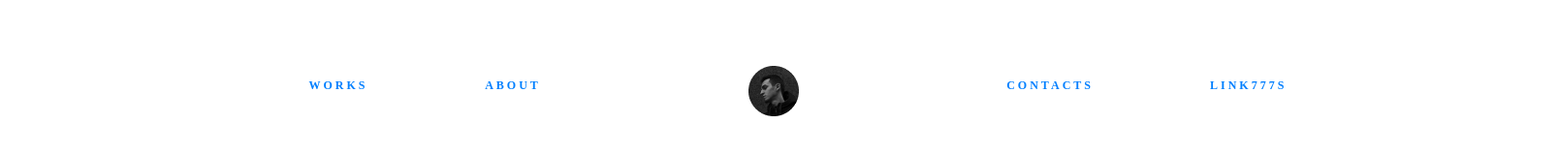
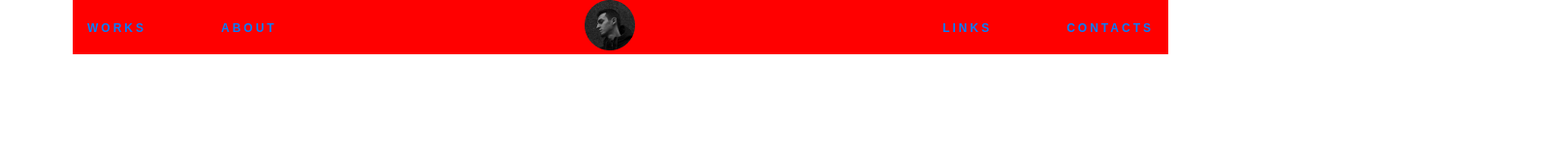
Before and after one commit to Ihor-max/mycv, a plain HTML site: page index.html in a window 1280 px wide. Shown: the top 160 px of the page at 97% size, 1608 px wide, since content can reach past the window. Drawn offline with nearby package versions, Linux system fonts and the light colour scheme.

Commit message:
Верстка шапки

```diff
--- a/css/style.css
+++ b/css/style.css
@@ -28,106 +28,61 @@ i {
 .icon-fb:before {
     content: "\e900";
 }
+
 .icon-insta:before {
     content: "\e901";
 }
+
 .icon-tv:before {
     content: "\e902";
 }
+
 .icon-ut:before {
     content: "\e903";
 }
-.wraper {
+
+/*Main style*/
+
+.wrapper {
     position: relative;
-  width: 1600px;
-  height: 3766px;
-  background: #ffffff;
-  text-align: center;
-}
-.header {
-  width: 1100px;
-  height: 52px;
-}
-.my-photo {
-  position: relative;
-  width: 52px;
-  height: 52px;
-  padding-top: 60px;
+    width: 100%;
+    max-width: 1130px;
+    height: auto;
+    background: red;
+    margin: 0 auto;
 }
 
-.contacts {
-  width: 90px;
+.header {
+    display: flex;
+    justify-content: space-between;
+    align-items: center;
+    padding: 0 15px;
+}
+
+a.links {
     height: 16px;
     color: #007fff;
-  font-family: Nunito;
-  font-size: 12px;
-  font-weight: 800;
-  line-height: 16px;
-  text-align: right;
-  text-transform: uppercase;
-  letter-spacing: 3px;
-  float: left;
-  padding: 60px;
-}
-
-.links {
-  width: 50px;
-  height: 16px;
-  color: #007fff;
-  font-family: Nunito;
-  font-size: 12px;
-  font-weight: 800;
-  line-height: 16px;
-  text-align: right;
-  text-transform: uppercase;
-  letter-spacing: 3px;
-  float: right;
-  padding: 60px;
-}
-
-.about {
-  width: 58px;
-  height: 16px;
-  color: #007fff;
-  font-family: Nunito;
+    font-family: "Nunito", sans-serif;
     font-size: 12px;
     font-weight: 800;
     line-height: 16px;
     text-transform: uppercase;
     letter-spacing: 3px;
-  display: inline-block;
-  float: right;
-  padding: 60px;
+    text-decoration: none;
 }
 
-.works {
-  width: 62px;
-  height: 16px;
-  color: #007fff;
-  font-family: Nunito;
-  font-size: 12px;
-  font-weight: 800;
-  line-height: 16px;
-  text-transform: uppercase;
-  letter-spacing: 3px;
-  display: inline-block;
-  float: left;
-  padding: 60px;
-}
-div {
-  display: inline-block;
-  height: 40px;
+.left-block a {
+    margin-right: 73px;
 }
 
-.left-block {
-  float: left;
-  margin-right: 10px;
-  display: inline-block;
+.left-block a:last-child {
+    margin-right: 0;
 }
 
-.right-block {
-  position: relative;
-  float: right;
-  margin-left: 10px;
-  display: inline-block;
+.right-block a {
+    margin-left: 73px;
 }
+
+.right-block a:first-child {
+    margin-left: 0;
+}
--- a/index.html
+++ b/index.html
@@ -1,26 +1,33 @@
 <!DOCTYPE html>
 <html lang="en">
 <head>
-    <meta charset="UTF-8" />
-    <meta name="viewport" content="width=device-width, initial-scale=1.0" />
+    <meta charset="UTF-8"/>
+    <meta name="viewport" content="width=device-width, initial-scale=1.0"/>
     <title>Document</title>
-    <link rel="stylesheet" href="./css/style.css" />
-    <link rel="stylesheet" href="css/media.css" />
+    <link rel="stylesheet" href="https://cdnjs.cloudflare.com/ajax/libs/normalize/8.0.1/normalize.min.css"/>
+    <link rel="stylesheet" href="css/style.css"/>
+    <link rel="stylesheet" href="css/media.css"/>
 </head>
 <body>
 <script src="js/script.js"></script>
 </body>
 </html>
-<div class="wraper">
+<div class="wrapper">
     <div class="header">
         <div class="left-block">
-      <h3 class="works">WORKS</h3>
-      <h3 class="about">ABOUT</h3>
+            <a href="#" class="links">WORKS</a>
+            <a href="#" class="links">ABOUT</a>
         </div>
-    <img class="my-photo" src="./img/Avatar.png" alt="my-photo" />
+
+        <div class="central-block">
+            <a href="/">
+                <img class="my-photo" src="./img/Avatar.png" alt="my-photo"/>
+            </a>
+        </div>
+
         <div class="right-block">
-      <h3 class="links">LINK777S</h3>
-      <h3 class="contacts">CONTACTS</h3>
+            <a href="#" class="links">LINKS</a>
+            <a href="#" class="links">CONTACTS</a>
         </div>
     </div>
 </div>
```
Lines whose indentation alone changed are shown as unchanged.
